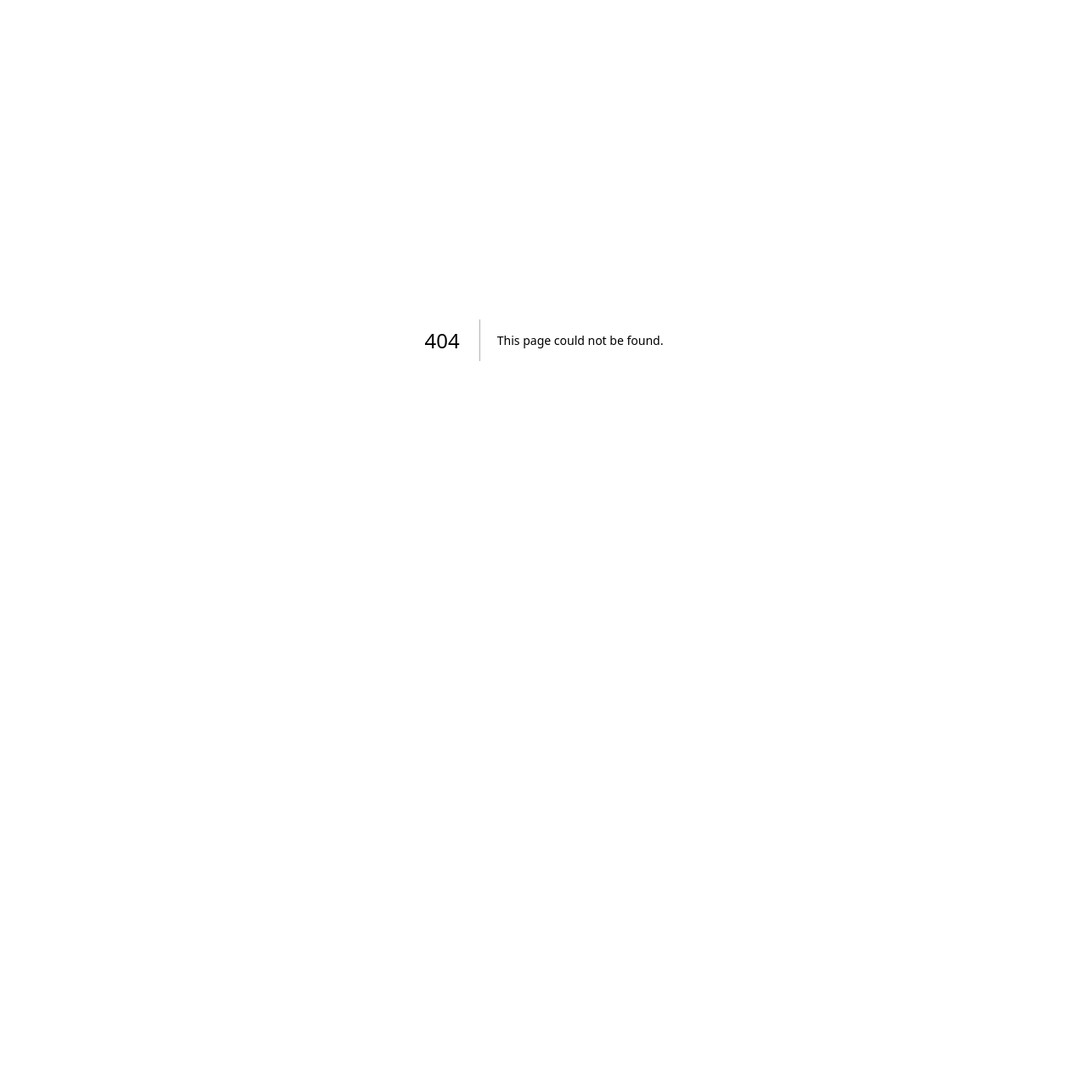
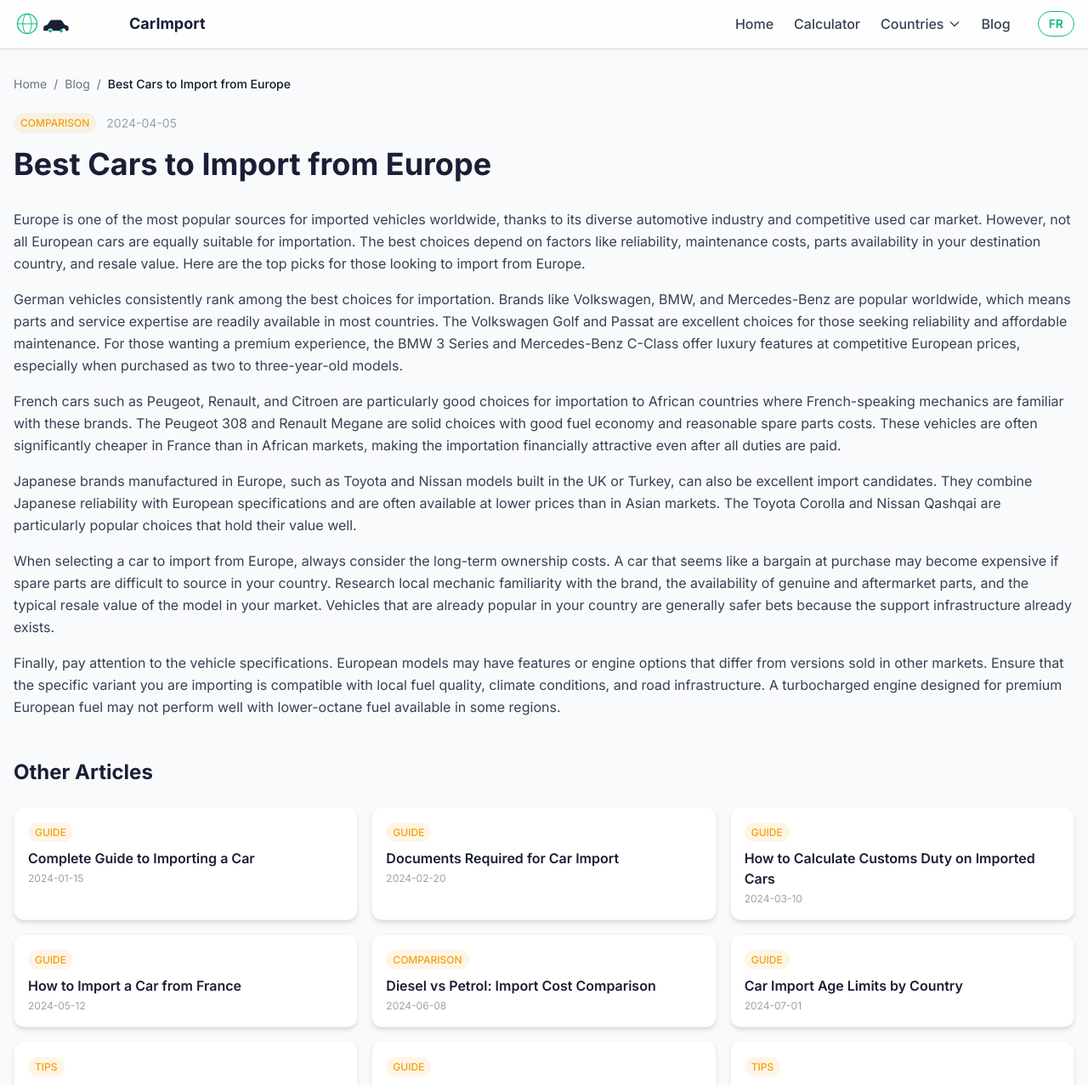
Before and after one commit to tawnyPeach/car-importation, a Next.js app: page /en/blog/best-cars-to-import-from-europe in a window 1280 px wide. Before the commit this address had no page. Shown: the top 1277 px of the page at 85% size. Before the commit the page ends 800 px from the top, so only its background shows below. Built offline with nearby package versions, Linux system fonts and the light colour scheme.

Commit message:
feat: add blog index and article detail pages

```diff
--- /dev/null
+++ b/src/app/[lang]/blog/[articleSlug]/page.tsx
@@ -0,0 +1,136 @@
+import type { Metadata } from "next";
+import Link from "next/link";
+import { notFound } from "next/navigation";
+import articles from "@/data/blog-articles.json";
+import Breadcrumbs from "@/components/Breadcrumbs";
+
+export function generateStaticParams() {
+  const params: { lang: string; articleSlug: string }[] = [];
+  for (const lang of ["en", "fr"]) {
+    for (const article of articles) {
+      params.push({ lang, articleSlug: article.slug });
+    }
+  }
+  return params;
+}
+
+export async function generateMetadata({
+  params,
+}: {
+  params: Promise<{ lang: string; articleSlug: string }>;
+}): Promise<Metadata> {
+  const { lang, articleSlug } = await params;
+  const article = articles.find((a) => a.slug === articleSlug);
+
+  if (!article) {
+    return { title: "Not Found" };
+  }
+
+  const title = lang === "fr" ? article.title_fr : article.title_en;
+  const description = lang === "fr" ? article.excerpt_fr : article.excerpt_en;
+
+  return {
+    title,
+    description,
+    openGraph: {
+      title,
+      description,
+      type: "article",
+    },
+  };
+}
+
+export default async function ArticlePage({
+  params,
+}: {
+  params: Promise<{ lang: string; articleSlug: string }>;
+}) {
+  const { lang, articleSlug } = await params;
+  const article = articles.find((a) => a.slug === articleSlug);
+
+  if (!article) {
+    notFound();
+  }
+
+  const title = lang === "fr" ? article.title_fr : article.title_en;
+  const content = lang === "fr" ? article.content_fr : article.content_en;
+  const paragraphs = content.split("\n\n");
+
+  const breadcrumbs = [
+    { label: lang === "fr" ? "Accueil" : "Home", href: `/${lang}` },
+    { label: "Blog", href: `/${lang}/blog` },
+    { label: title, href: `/${lang}/blog/${articleSlug}` },
+  ];
+
+  const otherArticles = articles.filter((a) => a.slug !== articleSlug);
+
+  const articleJsonLd = {
+    "@context": "https://schema.org",
+    "@type": "Article",
+    headline: title,
+    datePublished: article.date,
+    description: lang === "fr" ? article.excerpt_fr : article.excerpt_en,
+  };
+
+  return (
+    <>
+      <Breadcrumbs items={breadcrumbs} />
+
+      <article className="mb-12">
+        <header className="mb-8">
+          <div className="flex items-center gap-3 mb-4">
+            <span className="text-xs font-medium px-2 py-1 rounded-full bg-[#f59e0b]/10 text-[#f59e0b] uppercase">
+              {article.category}
+            </span>
+            <span className="text-sm text-gray-400">{article.date}</span>
+          </div>
+          <h1 className="text-3xl md:text-4xl font-bold text-[#1a1f36]">
+            {title}
+          </h1>
+        </header>
+
+        <div className="prose prose-lg max-w-none">
+          {paragraphs.map((paragraph, index) => (
+            <p key={index} className="text-gray-700 mb-4 leading-relaxed">
+              {paragraph}
+            </p>
+          ))}
+        </div>
+      </article>
+
+      <section className="mb-12">
+        <h2 className="text-2xl font-bold text-[#1a1f36] mb-6">
+          {lang === "fr" ? "Autres articles" : "Other Articles"}
+        </h2>
+        <div className="grid grid-cols-1 sm:grid-cols-2 lg:grid-cols-3 gap-4">
+          {otherArticles.map((other) => {
+            const otherTitle =
+              lang === "fr" ? other.title_fr : other.title_en;
+            return (
+              <Link
+                key={other.slug}
+                href={`/${lang}/blog/${other.slug}`}
+                className="block bg-white rounded-xl shadow-md border border-gray-100 p-4 hover:shadow-lg hover:border-[#10b981]/30 transition-all duration-300"
+              >
+                <span className="text-xs font-medium px-2 py-1 rounded-full bg-[#f59e0b]/10 text-[#f59e0b] uppercase">
+                  {other.category}
+                </span>
+                <h3 className="mt-2 font-semibold text-[#1a1f36] hover:text-[#10b981] transition-colors">
+                  {otherTitle}
+                </h3>
+                <span className="text-xs text-gray-400 mt-1 block">
+                  {other.date}
+                </span>
+              </Link>
+            );
+          })}
+        </div>
+      </section>
+
+      <script
+        type="application/ld+json"
+        dangerouslySetInnerHTML={{ __html: JSON.stringify(articleJsonLd) }}
+      />
+    </>
+  );
+}
--- /dev/null
+++ b/src/app/[lang]/blog/page.tsx
@@ -0,0 +1,99 @@
+import type { Metadata } from "next";
+import Link from "next/link";
+import articles from "@/data/blog-articles.json";
+import Breadcrumbs from "@/components/Breadcrumbs";
+
+export function generateStaticParams() {
+  return [{ lang: "en" }, { lang: "fr" }];
+}
+
+export async function generateMetadata({
+  params,
+}: {
+  params: Promise<{ lang: string }>;
+}): Promise<Metadata> {
+  const { lang } = await params;
+
+  const title =
+    lang === "fr"
+      ? "Blog Import Voiture - Guides & Conseils"
+      : "Car Import Blog - Guides & Tips";
+  const description =
+    lang === "fr"
+      ? "Decouvrez nos guides et conseils pour importer une voiture depuis l'etranger."
+      : "Discover our guides and tips for importing a car from abroad.";
+
+  return {
+    title,
+    description,
+    openGraph: {
+      title,
+      description,
+      type: "website",
+    },
+  };
+}
+
+export default async function BlogPage({
+  params,
+}: {
+  params: Promise<{ lang: string }>;
+}) {
+  const { lang } = await params;
+
+  const breadcrumbs = [
+    { label: lang === "fr" ? "Accueil" : "Home", href: `/${lang}` },
+    { label: "Blog", href: `/${lang}/blog` },
+  ];
+
+  return (
+    <>
+      <Breadcrumbs items={breadcrumbs} />
+
+      <section className="mb-10">
+        <h1 className="text-3xl md:text-4xl font-bold text-[#1a1f36] mb-4">
+          {lang === "fr" ? "Blog Import Voiture" : "Car Import Blog"}
+        </h1>
+        <p className="text-gray-600 text-lg max-w-2xl">
+          {lang === "fr"
+            ? "Guides, conseils et comparaisons pour vous aider a importer votre voiture."
+            : "Guides, tips, and comparisons to help you import your car."}
+        </p>
+      </section>
+
+      <section className="mb-12">
+        <div className="grid grid-cols-1 sm:grid-cols-2 lg:grid-cols-3 gap-6">
+          {articles.map((article) => {
+            const title =
+              lang === "fr" ? article.title_fr : article.title_en;
+            const excerpt =
+              lang === "fr" ? article.excerpt_fr : article.excerpt_en;
+
+            return (
+              <Link
+                key={article.slug}
+                href={`/${lang}/blog/${article.slug}`}
+                className="group block bg-white rounded-xl shadow-md border border-gray-100 p-6 hover:shadow-xl hover:border-[#10b981]/30 hover:-translate-y-1 transition-all duration-300"
+              >
+                <div className="flex items-center justify-between mb-3">
+                  <span className="text-xs font-medium px-2 py-1 rounded-full bg-[#f59e0b]/10 text-[#f59e0b] uppercase">
+                    {article.category}
+                  </span>
+                  <span className="text-xs text-gray-400">
+                    {article.date}
+                  </span>
+                </div>
+                <h2 className="text-lg font-semibold text-[#1a1f36] group-hover:text-[#10b981] transition-colors mb-2">
+                  {title}
+                </h2>
+                <p className="text-sm text-gray-600 line-clamp-3">
+                  {excerpt}
+                </p>
+              </Link>
+            );
+          })}
+        </div>
+      </section>
+    </>
+  );
+}
```
